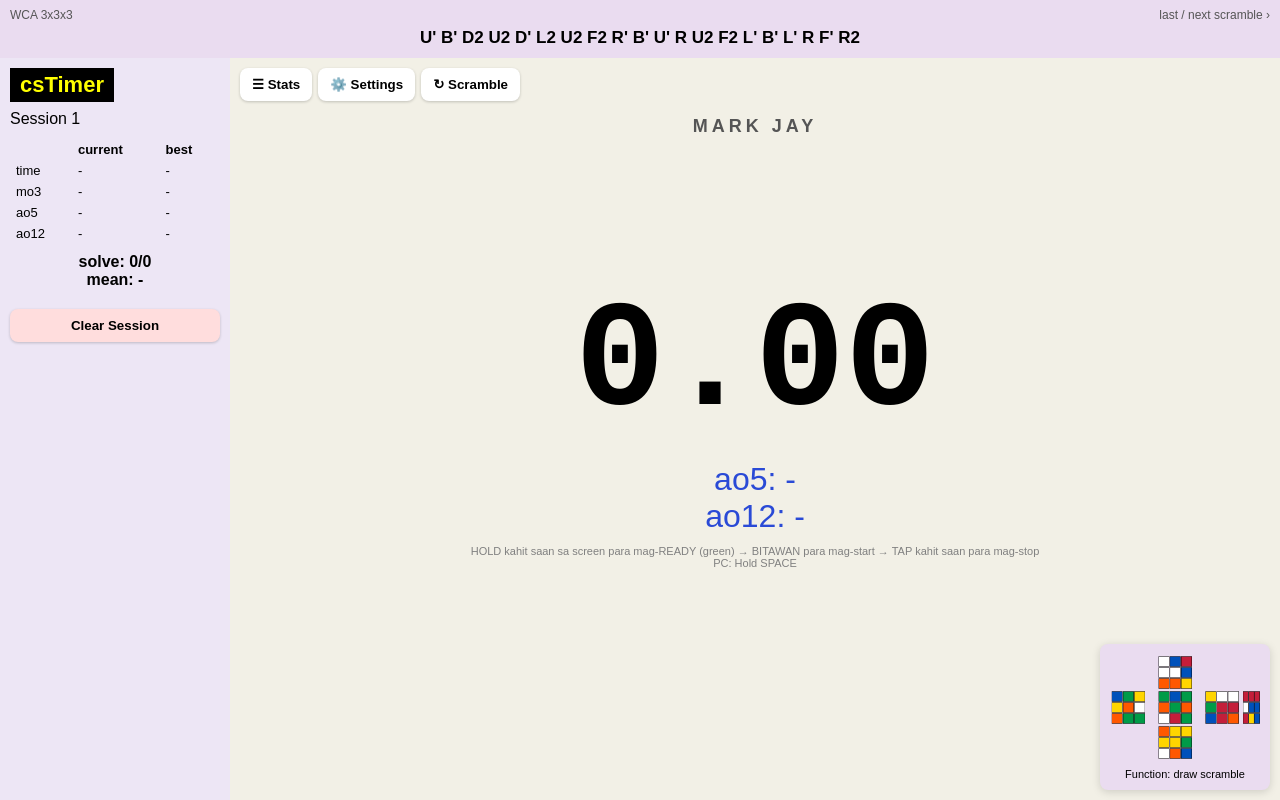
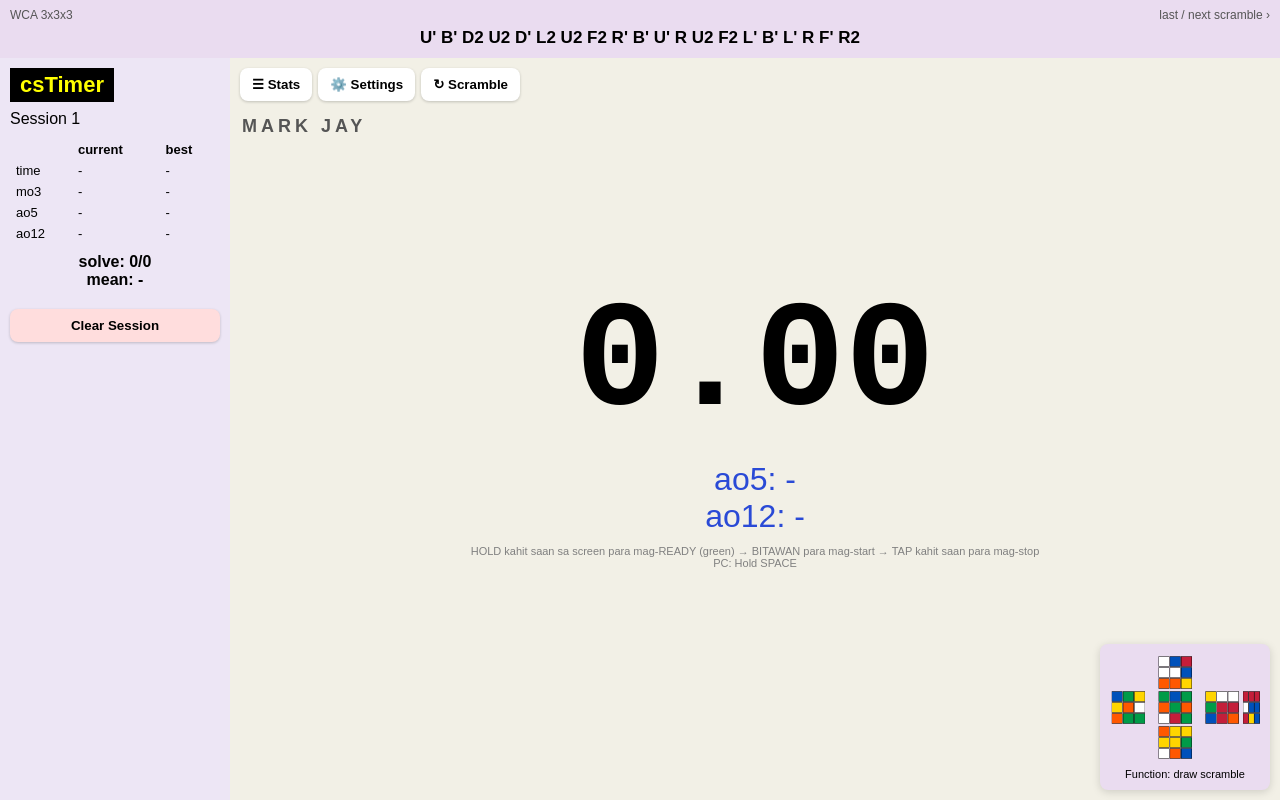
Before and after one commit to MJ101225/CubeTimer, a plain HTML site: page index.html in a window 1280 px wide. Drawn offline with Linux system fonts and the light colour scheme.

Commit message:
Update index.html

```diff
--- a/index.html
+++ b/index.html
@@ -22,13 +22,13 @@
   .list{font-family:monospace; font-size:12px; margin-top:10px; max-height:300px; overflow:auto}
   .list div{padding:2px 0; border-bottom:1px solid #ddd}
   .center{flex:1; display:flex; flex-direction:column; align-items:center; justify-content:center; position:relative; padding:10px; touch-action:none}
-  /* DAGDAG LANG DITO - PARA WALANG DOBLENG NUMERO SA LAPTOP */
   #timer{font-family:monospace; font-weight:900; font-size:clamp(70px, 22vw, 150px); line-height:1; user-select:none; touch-action:none; text-shadow:none !important; -webkit-text-stroke:0 !important; will-change:contents; min-width:320px; text-align:center;}
   #timer.hold{color:red} #timer.ready{color:green}
   #diff{color:green; font-size:18px; height:22px}
   .ao{font-size:clamp(22px, 6vw, 32px); color:#2A4AD6}
   .hint{font-size:11px; color:gray; margin-top:10px; text-align:center}
-  .myname{position:absolute; top:58px; left:0; right:0; font-size:18px; font-weight:bold; letter-spacing:4px; color:#555; text-align:center; z-index:5;}
+  /* INILIPAT KO LANG DITO - SA BABA NG 3 BUTTONS, SA KALIWA */
+  .myname{position:absolute; top:58px; left:12px; font-size:18px; font-weight:bold; letter-spacing:4px; color:#555; text-align:left; z-index:5;}
   #cubeBox{background:#EADCF0; padding:10px; border-radius:8px; position:absolute; right:10px; bottom:10px; text-align:center; box-shadow:0 2px 8px rgba(0,0,0,.15); z-index:10}
   #cubeBox canvas{width:150px; height:110px}
   @media(max-width:600px){ #cubeBox{transform:scale(.75); transform-origin:bottom right} }
```
